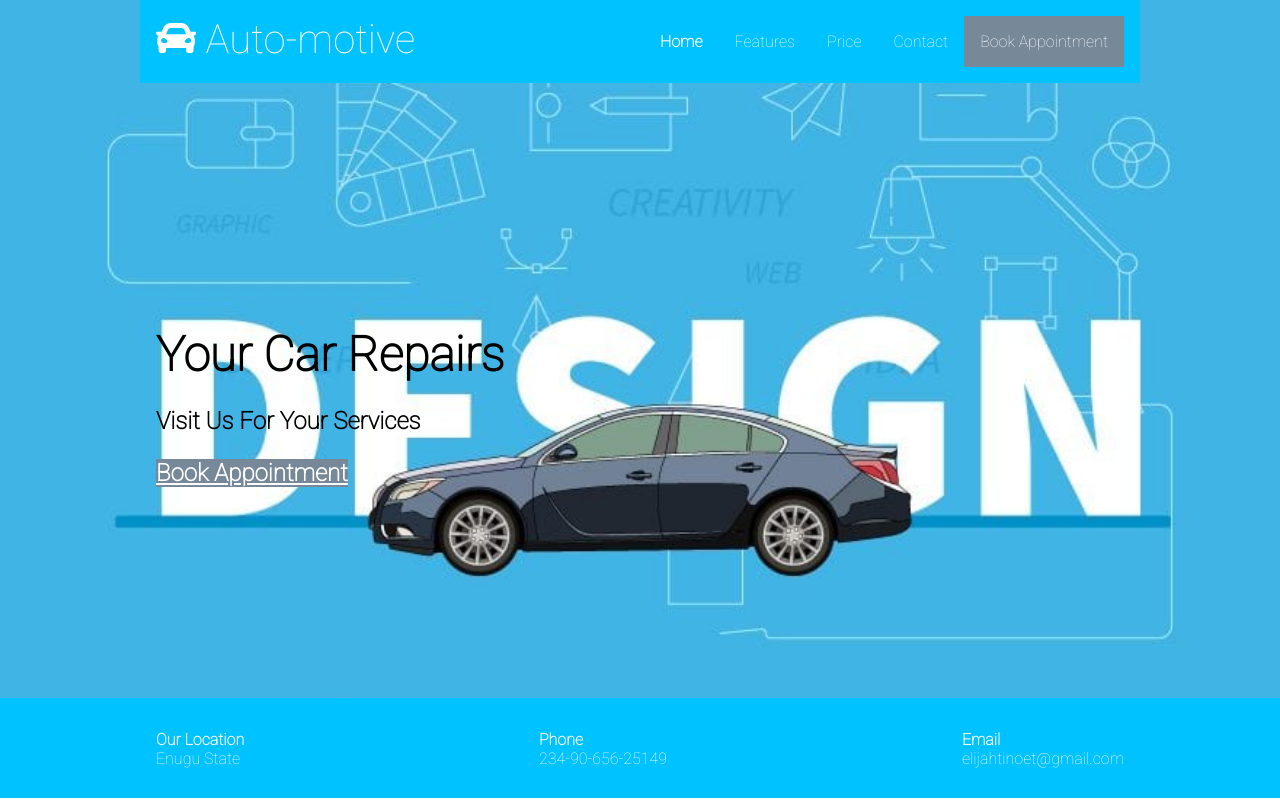
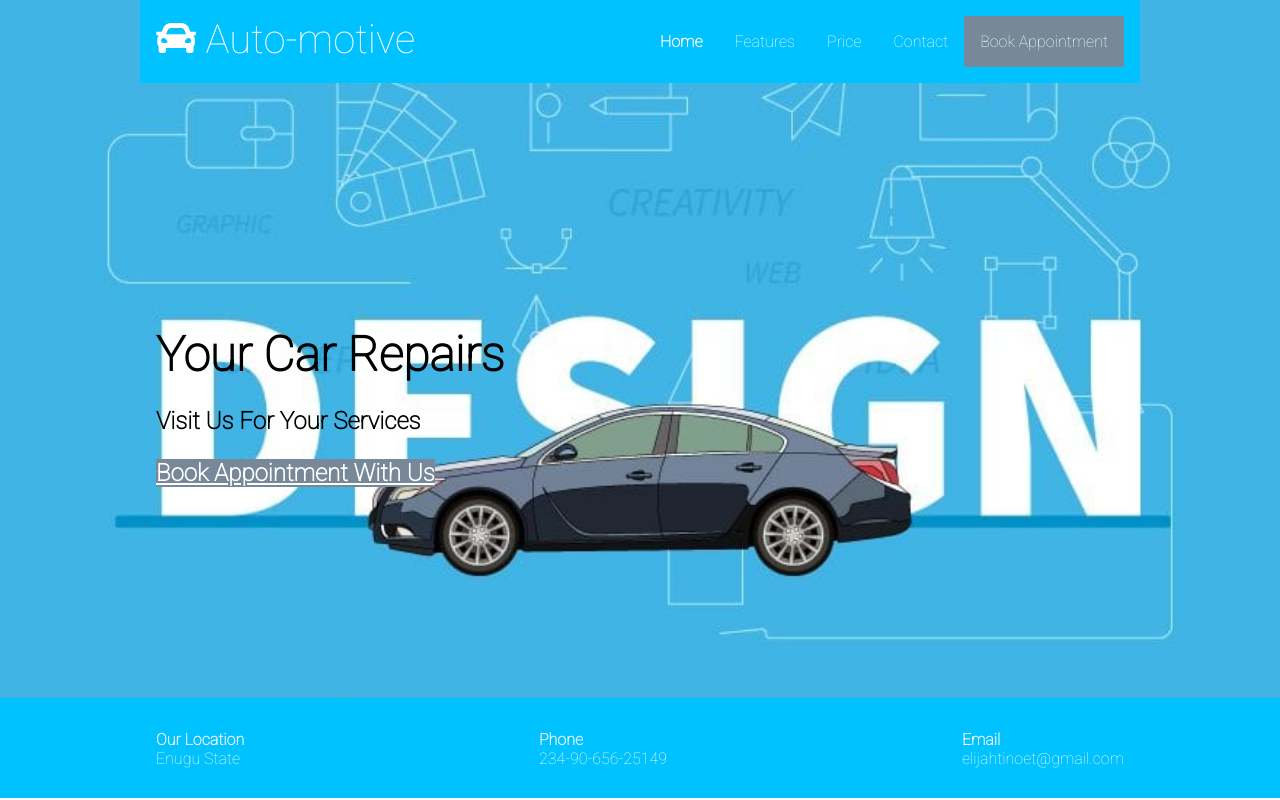
Before and after one commit to Tinoet/mobilecar, a plain HTML site: page index.html in a window 1280 px wide. Drawn offline with Linux system fonts and the light colour scheme.

Commit message:
Update index.html

```diff
--- a/index.html
+++ b/index.html
@@ -30,7 +30,7 @@
       <h1>Your Car Repairs</h1>
       <p>Visit Us For Your Services</p>
       <a href="#" class="highlight">
-      Book Appointment
+      Book Appointment With Us
       </a>
     </div>
   </div>
```
